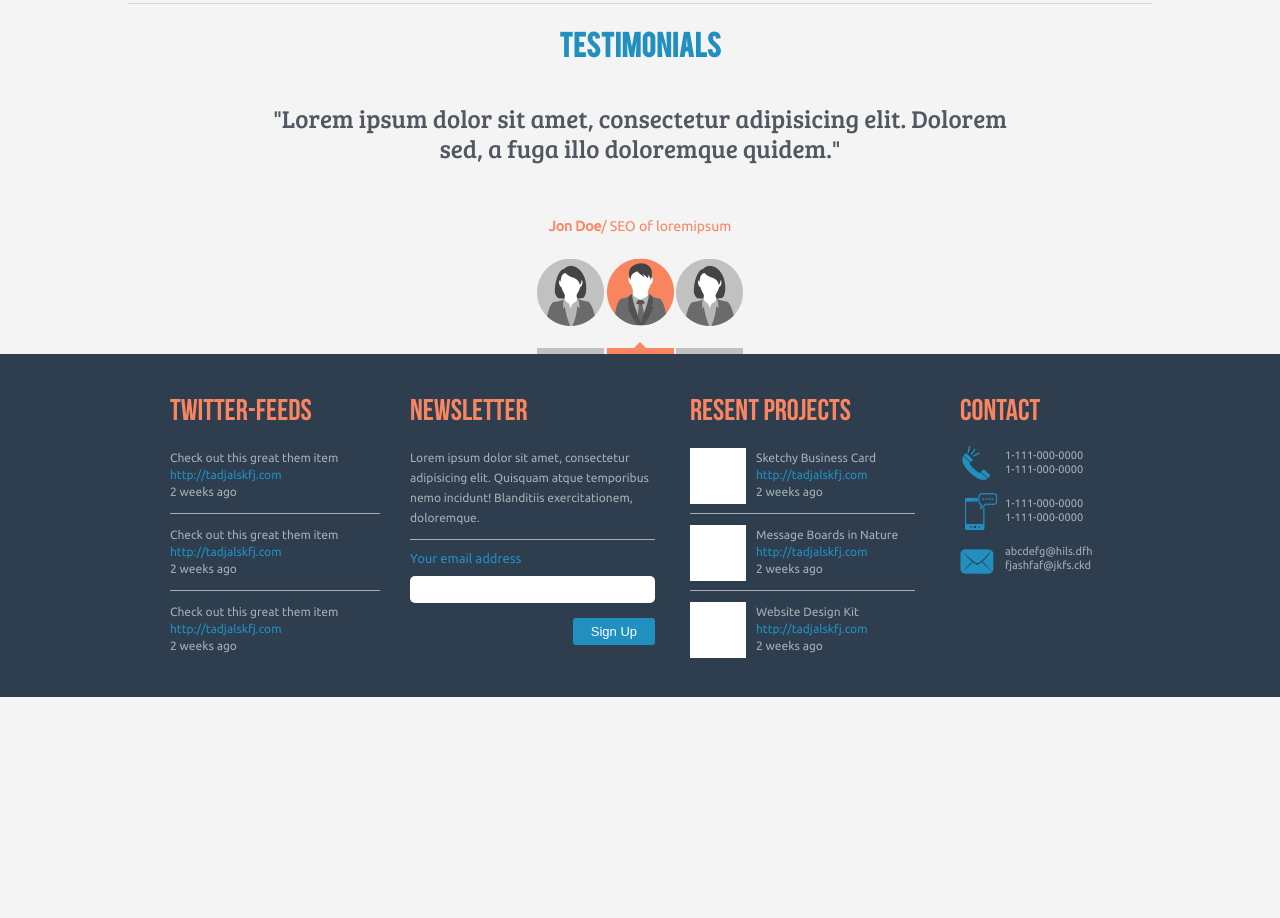
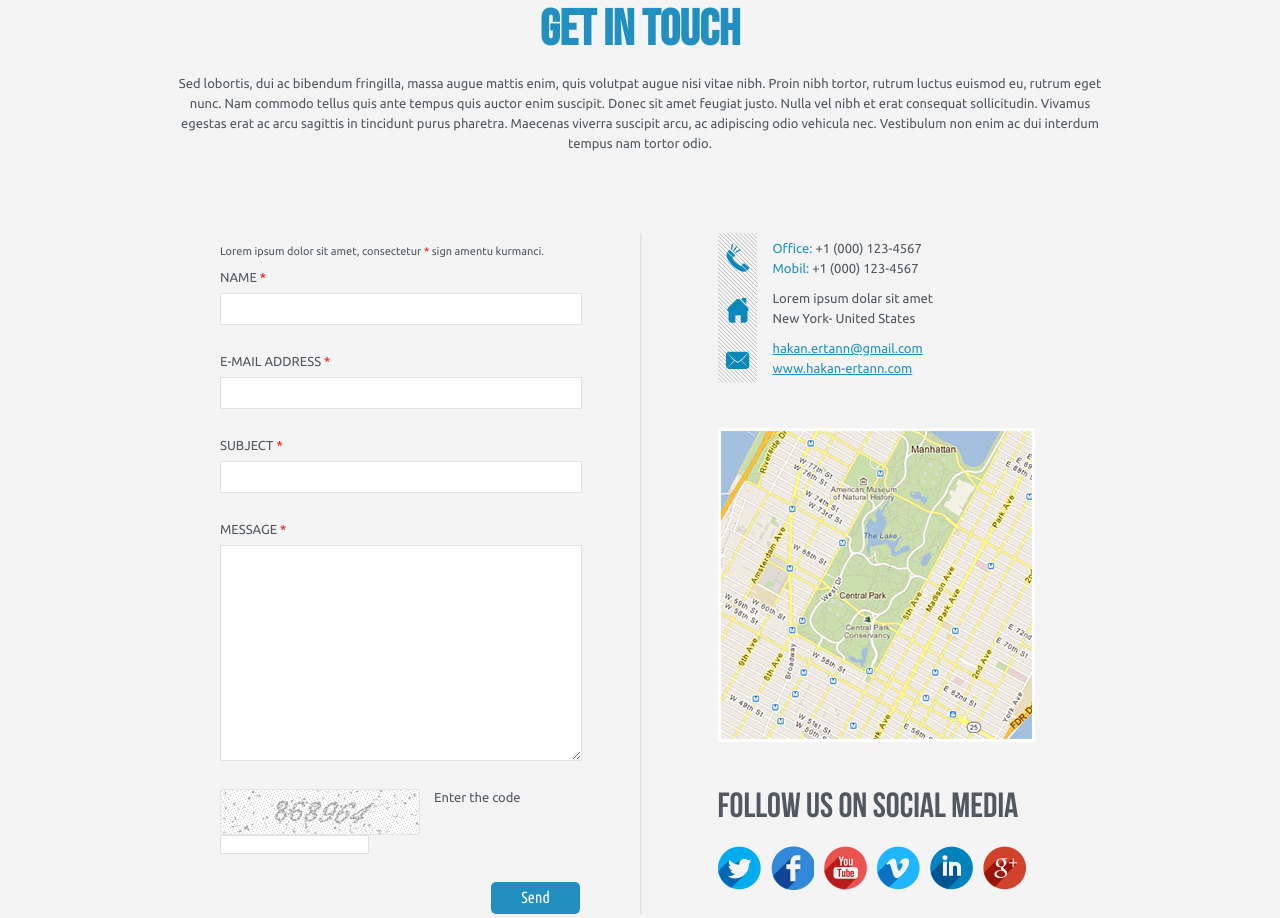
Before and after one commit to worknech/goodgood, a plain HTML site: page contacts.html in a window 1280 px wide. Shown: the part 407-1325 px from the top of the page. Before the commit the page ends 1104 px from the top, so only its background shows below. Drawn offline with Linux system fonts and the light colour scheme.

Commit message:
убраны баги в картинках доделана страница Контакты

```diff
--- a/contacts.html
+++ b/contacts.html
@@ -31,16 +31,73 @@
         <h1>Contact</h1>
     </div>
 
-    <div class="testimonials">
-        <h2>Testimonials</h2>
-        <p>"Lorem ipsum dolor sit amet, consectetur adipisicing elit. Dolorem sed, a fuga illo doloremque quidem."</p>
-        <p class="jon"><span>Jon Doe</span>/ SEO of loremipsum</p>
-        <div class="jon-items">
-            <a href="#"><img src="img/icon_jon_women.png" alt="jon" width="67" height="68"></a>
-            <a href="#"><img src="img/icon_jon_men.png" alt="jon" width="67" height="68"></a>
-            <a href="#"><img src="img/icon_jon_women.png" alt="jon" width="67" height="68"></a>
+    <div class="about-title">
+        <div class="container">
+            <h2>Get in touch</h2>
+            <p>Sed lobortis, dui ac bibendum fringilla, massa augue mattis enim, quis volutpat augue nisi vitae nibh. Proin nibh tortor, rutrum luctus euismod eu, rutrum eget nunc. Nam commodo tellus quis ante tempus quis auctor enim suscipit. Donec sit amet feugiat justo. Nulla vel nibh et erat consequat sollicitudin. Vivamus egestas erat ac arcu sagittis in tincidunt purus pharetra. Maecenas viverra suscipit arcu, ac adipiscing odio vehicula nec.
+    Vestibulum non enim ac dui interdum tempus nam tortor odio.</p>
         </div>
     </div>
+
+    <div class="container  clearfix">
+        <div class="contact-column-left">
+            <form action="/echo" class="contact-our  clearfix" method="post">
+                <p>Lorem ipsum dolor sit amet, consectetur <span>*</span> sign amentu kurmanci.</p>
+                <label for="name">Name <span>*</span></label>
+                <input type="text" name="name" id="name">
+                <label for="mail">E-mail address <span>*</span></label>
+                <input type="email" name="mail" id="mail">
+                <label for="subject">Subject <span>*</span></label>
+                <input type="text" name="subject" id="subject">
+                <label for="text">Message <span>*</span></label>
+                <textarea name="text" id="text"></textarea>
+                <div class="capcha  clearfix">
+                    <img src="img/capcha.jpg" alt="code" width="200" height="46">
+                    <label for="capcha">
+                        Enter the code
+                        <input type="text" name="capcha" id="capcha">
+                    </label>
+
+                </div>
+                <input type="submit" value="Send">
+            </form>
+        </div>
+
+        <div class="contact-column-right">
+            <div class="contact-column-wraper">
+                <div class="contact-data  clearfix">
+                    <div class="contact-icon"></div>
+                    <p>
+                        <span>Office:</span> +1 (000) 123-4567 <br>
+                        <span>Mobil:</span> +1 (000) 123-4567
+                    </p>
+                    <p>
+                        Lorem ipsum dolar sit amet <br>
+                        New York- United States
+                    </p>
+                    <p>
+                        <a href="#">hakan.ertann@gmail.com</a><br>
+                        <a href="#">www.hakan-ertann.com</a>
+                    </p>
+                </div>
+
+                <div class="contact-map">
+                    <img src="img/contacts_map.jpg" alt="map" width="317" height="314">
+                </div>
+                <div class="social-icons">
+                    <p>Follow us on social media</p>
+                    <a href="#">Twitter</a>
+                    <a href="#">Facebook</a>
+                    <a href="#">Youtube</a>
+                    <a href="#">VK</a>
+                    <a href="#">Instagram</a>
+                    <a href="#">Google+</a>
+                </div>
+            </div>
+        </div>
+    </div>
+
+
 
     <footer class="main-footer">
         <div class="container clearfix">
--- a/css/style.css
+++ b/css/style.css
@@ -1149,3 +1149,162 @@ body {
     padding: 0 15px;
     padding-bottom: 25px;
 }
+
+
+/*Стили для contacts.html*/
+.contact-column-left {
+    float: left;
+    width: 470px;
+    margin-top: 60px;
+    border-right: 1px solid #e1e1e1;
+    box-shadow: 1px 0 0 0 #ebebeb;
+}
+.contact-column-right {
+    float: right;
+    width: 468px;
+    margin-top: 60px;
+    margin-bottom: 60px;
+}
+.contact-our {
+    width: 360px;
+    margin-left: 50px;
+}
+.contact-our span {
+    color: red;
+}
+.contact-our label,
+.contact-our input:not(:last-child),
+.contact-our textarea {
+    display: block;
+    width: 100%;
+    font-size: 13px;
+    line-height: 16px;
+    text-transform: uppercase;
+}
+.contact-our input:not(:last-child),
+.contact-our textarea {
+    padding: 7px 0;
+    border: 1px solid #e0e2e3;
+}
+.contact-our label {
+    margin-bottom: 8px;
+}
+.contact-our input:not(:last-child) {
+    margin-bottom: 28px;
+}
+.contact-our input:focus,
+.contact-our textarea:focus,
+.capcha input:focus {
+    border-color: #ffd2d2;
+    outline: none;
+}
+.contact-our textarea {
+    margin-bottom: 28px;
+    min-height: 200px;
+}
+.capcha {
+    margin-bottom: 20px;
+}
+.capcha input {
+    display: block;
+    width: 143px;
+    margin-top: 10px;
+    border: 1px solid #e0e2e3;
+    text-transform: none;
+}
+.capcha label {
+    text-transform: none;
+}
+.capcha img {
+    float: left;
+    display: block;
+    margin-right: 14px;
+}
+.contact-our input[type="submit"] {
+    float: right;
+    display: inline-block;
+    padding: 0 30px;
+    border: none;
+    font-family: 'ubuntu_condensedregular', Arial, sans-serif;
+    font-size: 16px;
+    color: #fff;
+    line-height: 32px;
+    background: #2190c1;
+    outline: none;
+    border-radius: 5px;
+    cursor: pointer;
+}
+
+.contact-column-wraper {
+    width: 317px;
+    margin: 0 auto;
+}
+.contact-data {
+   margin-bottom: 45px;
+}
+.contact-icon {
+    float: left;
+    width: 40px;
+    height: 150px;
+    margin-right: 15px;
+    background-image: url(../img/sprite.png);
+    background-repeat: no-repeat;
+    background-position: -259px -5px;
+}
+.contact-data p {
+    margin: 0;
+    padding: 5px 0;
+    font-size: 13px;
+    line-height: 20px;
+}
+.contact-data span,
+.contact-data a {
+    color: #2190c1;
+}
+.contact-data a:hover {
+    text-decoration: none;
+}
+.contact-map {
+    margin-bottom: 40px;
+}
+.social-icons {
+    font-size: 0;
+}
+.social-icons p {
+    margin: 0;
+    margin-bottom: 20px;
+    padding: 0;
+    font-family: 'bebas_neueregular', Arial, sans-serif;
+    font-size: 35px;
+    line-height: 40px;
+}
+.social-icons a {
+    display: inline-block;
+    width: 43px;
+    height: 46px;
+    margin-right: 10px;
+    vertical-align: top;
+    background-image: url(../img/sprite.png);
+    background-repeat: no-repeat;
+}
+.social-icons a:last-child {
+    margin-right: 0;
+}
+.social-icons a:nth-child(2) {
+    background-position: -206px -61px;
+}
+.social-icons a:nth-child(3) {
+    background-position: -151px -90px;
+}
+.social-icons a:nth-child(4) {
+    background-position: -198px -5px;
+}
+.social-icons a:nth-child(5) {
+    background-position: -111px -146px;
+}
+.social-icons a:nth-child(6) {
+    background-position: -58px -146px;
+}
+.social-icons a:nth-child(7) {
+    background-position: -5px -146px;
+}
```
Also changed, not shown: img/capcha.jpg (added), img/icon_about1.png, img/icon_about2.png, img/icon_about3.png, img/icon_about4.png.
